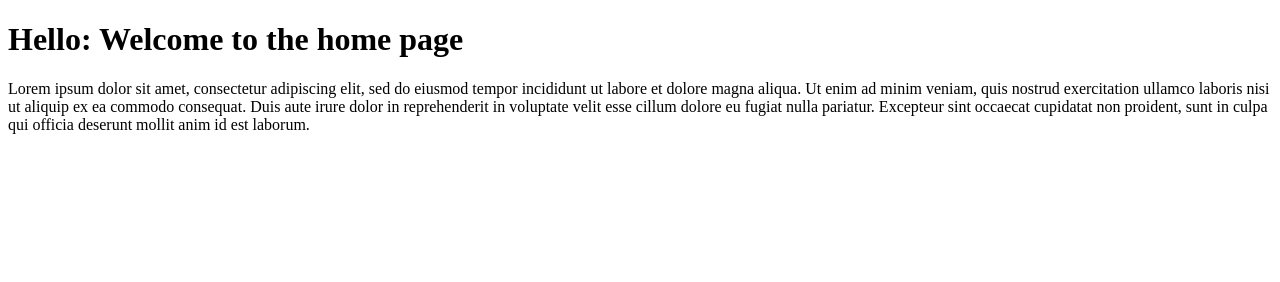
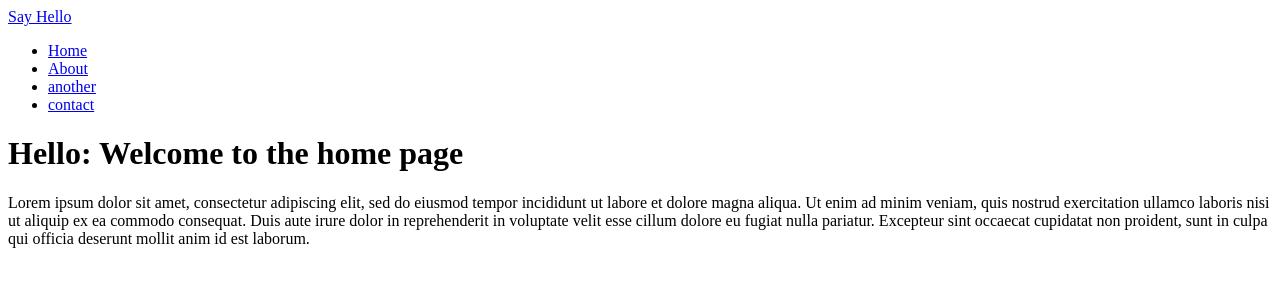
Before and after one commit to Nafrose/sayhello, a plain HTML site: page sayhellohtml/anotherpage.html in a window 1280 px wide. Drawn offline with Linux system fonts and the light colour scheme.

Commit message:
nav added to another

```diff
--- a/sayhellohtml/anotherpage.html
+++ b/sayhellohtml/anotherpage.html
@@ -18,6 +18,25 @@
     <title>Home</title>
   </head>
   <body>
+    <nav class="navbar navbar-inverse navbar-fixed-top">
+      <div class="container-fluid">
+        <div class="navbar-header">
+          <a class="navbar-brand" href="index.html">Say Hello</a>
+        </div>
+        <ul class="nav navbar-nav">
+          <li class="active"><a href="#">Home</a></li>
+          <li>
+            <a href="/about.html">About</a>
+          </li>
+          <li>
+            <a href="/anotherpage.html">another</a>
+          </li>
+          <li>
+            <a href="/mail-signup.html">contact</a>
+          </li>
+        </ul>
+      </div>
+    </nav>
     <h1>Hello: Welcome to the home page</h1>
     <p>
       Lorem ipsum dolor sit amet, consectetur adipiscing elit, sed do eiusmod
```
